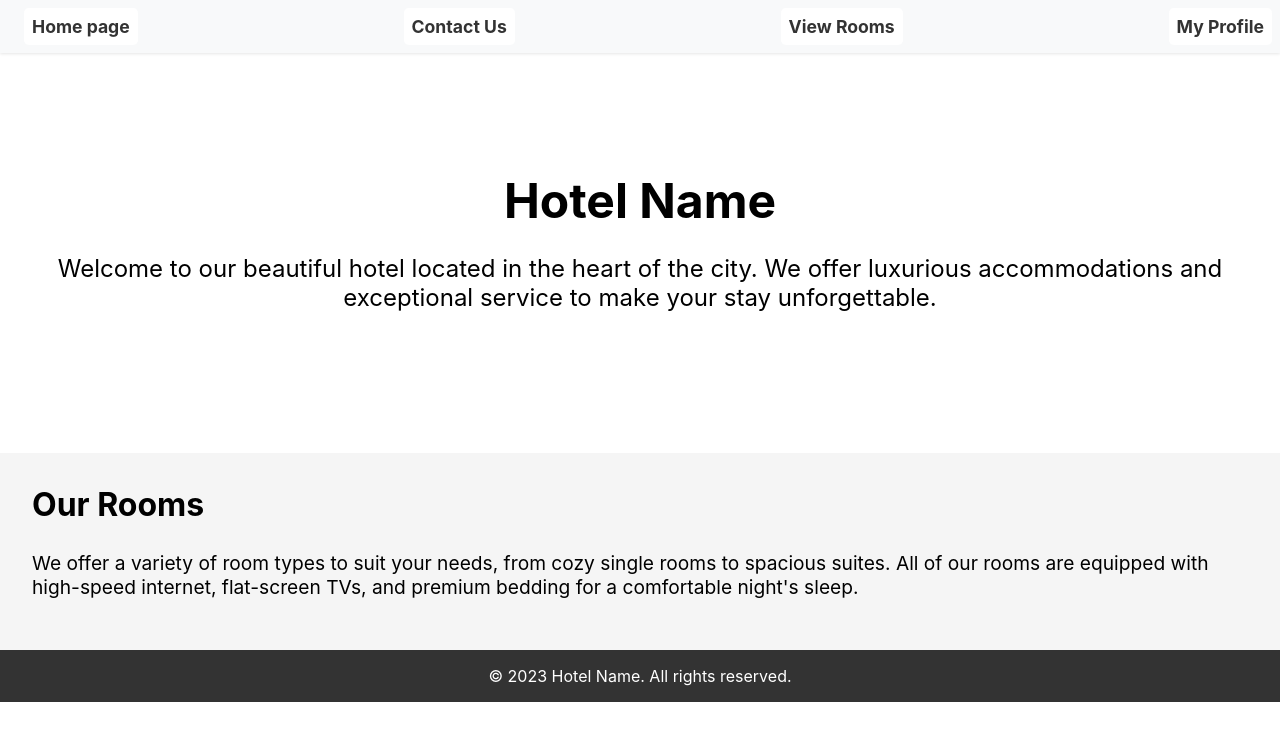
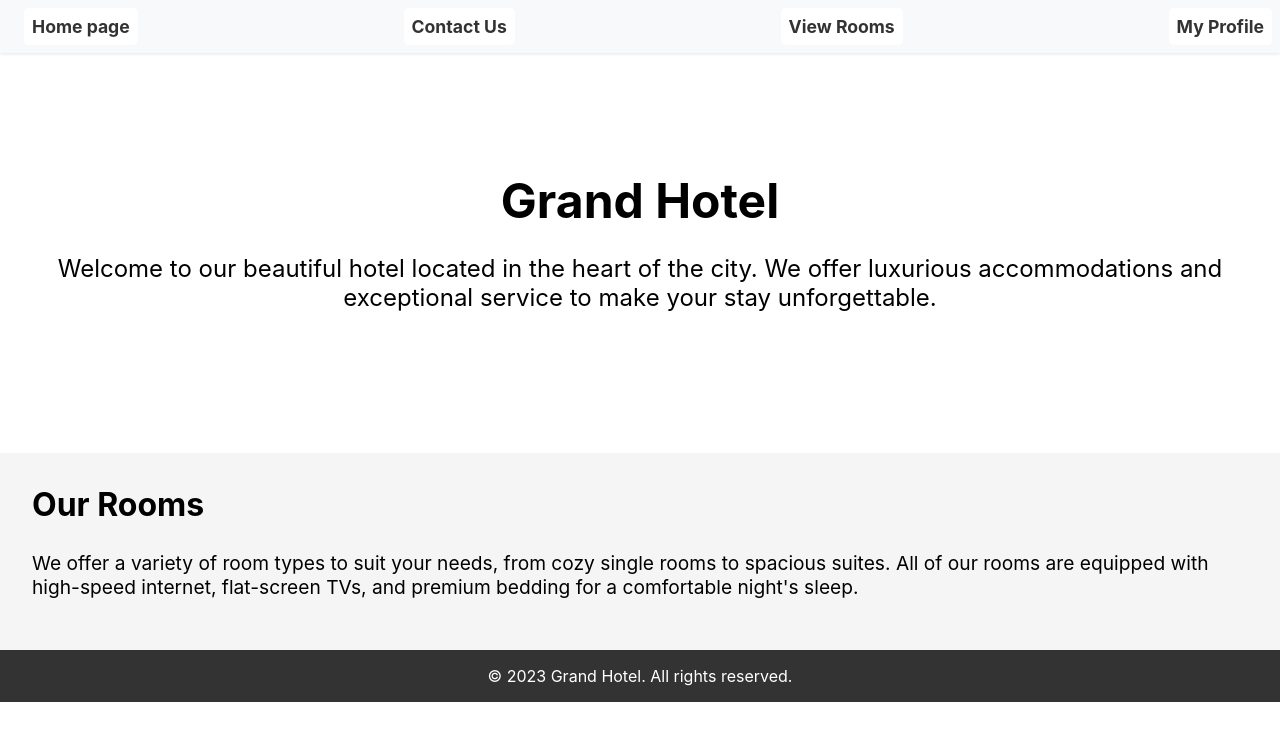
Before and after one commit to paneleon/comp231-001-Team-2-andrea, a React (Create React App) app in the folder hotel-system/: page / in a window 1280 px wide. Shown: the top 740 px of the page. Built offline with nearby package versions, Linux system fonts and the light colour scheme.

Commit message:
added hotel name

```diff
--- a/hotel-system/src/Home.js
+++ b/hotel-system/src/Home.js
@@ -11,7 +11,7 @@ function Home() {
         <>
         <Nav/>
         <div className="hero">
-            <h1 className="title">Hotel Name</h1>
+            <h1 className="title">Grand Hotel</h1>
             <p className="description">Welcome to our beautiful hotel located in the heart of the city. We offer luxurious accommodations and exceptional service to make your stay unforgettable.</p>
         </div>
         <div className="room-section">
@@ -19,7 +19,7 @@ function Home() {
             <p className="room-section-description">We offer a variety of room types to suit your needs, from cozy single rooms to spacious suites. All of our rooms are equipped with high-speed internet, flat-screen TVs, and premium bedding for a comfortable night's sleep.</p>
         </div>
         <footer>
-            <p>&copy; 2023 Hotel Name. All rights reserved.</p>
+            <p>&copy; 2023 Grand Hotel. All rights reserved.</p>
         </footer>
         </>
     )
```
